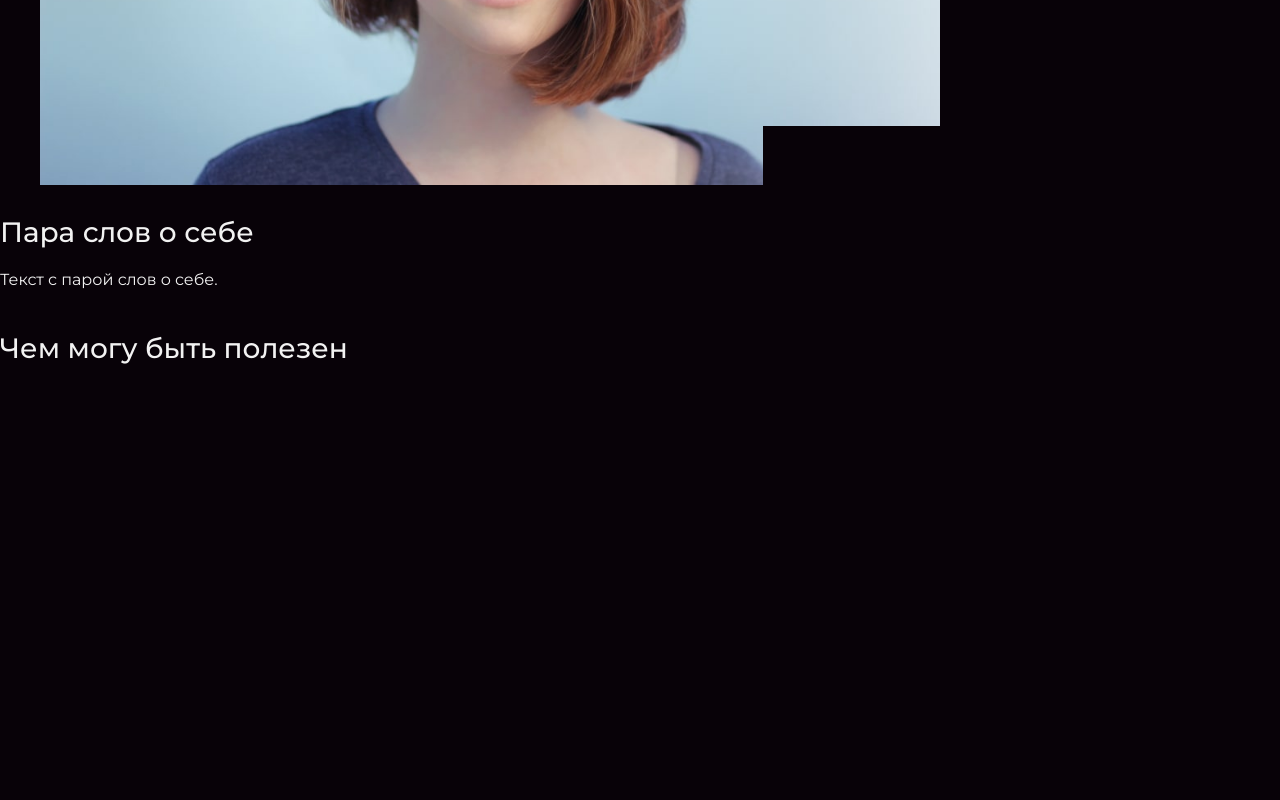
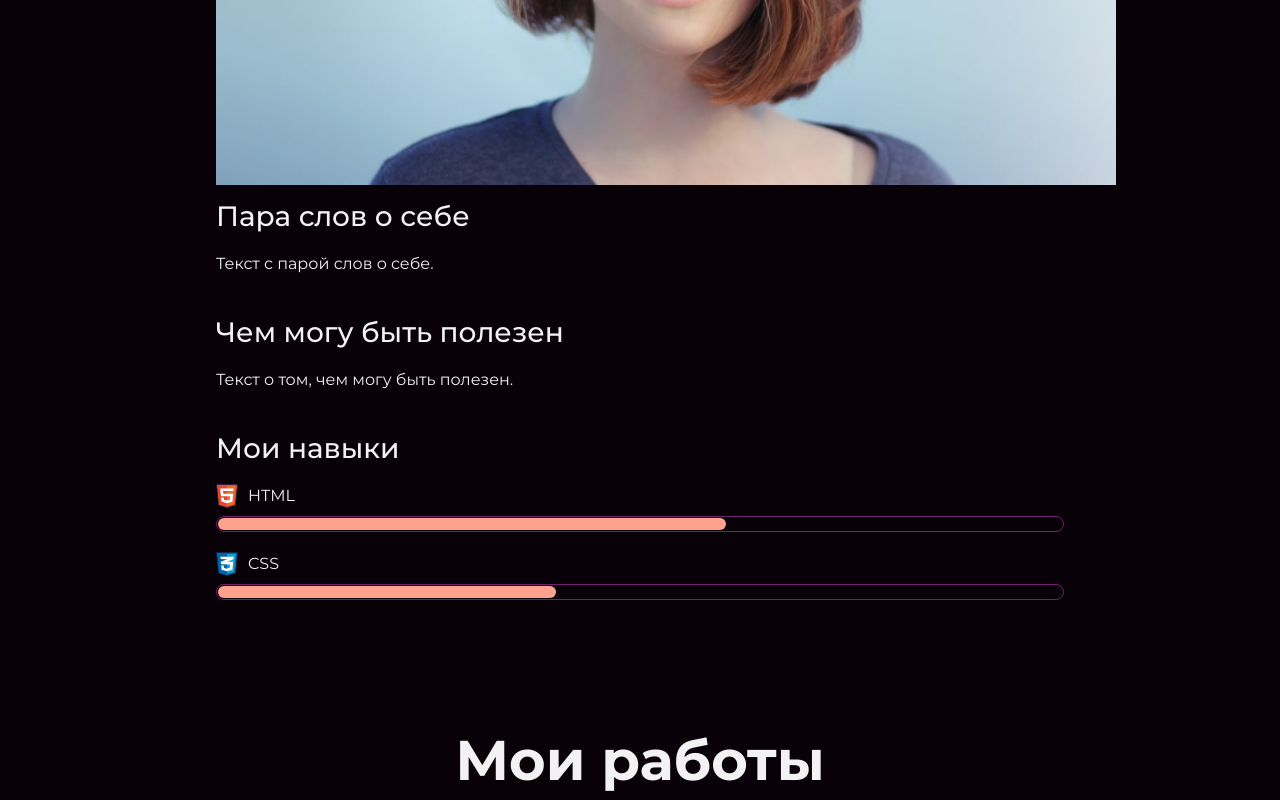
Before and after one commit to oldNASGUL/my-saitt, a plain HTML site: page index.html in a window 1280 px wide. Shown: the part 1399-2199 px from the top of the page. Drawn offline with Linux system fonts and the light colour scheme.

Commit message:
редакт страницы

```diff
--- a/index.html
+++ b/index.html
@@ -17,19 +17,34 @@
 
     <section class="hero-image">
       <h1 class="heading">Неопознанный Енот</h1>
-      <p>Junior верстальщик</p>
+      <p class="hero-image p">Junior верстальщик</p>
     </section>
 
     <section class="intro">
+      <div class="container">
         <h2 class="subheading">Давайте познакомимся</h2>
          <figure>
             <img src="files/user.jpg" width="900" height="" alt="Фотография неопознаного енота">
-       </figure>
+         </figur>
+         <div>
 
           <h3>Пара слов о себе</h3>
           <p>Текст с парой слов о себе.</p>
+         </div>
+         <div>
           <h3>Чем могу быть полезен</h3>
           <p>Текст о том, чем могу быть полезен.</p>
+        </div>
+
+        <div class="skills">
+          <h3>Мои навыки</h3>
+          <dl class="skills-list">
+            <dt class="skill-html">HTML<dt>
+              <dd class="level"><div style="width:60%;">60%</div></dd>
+              <dt class="skill-css">CSS</dt>
+              <dd class="level"><div style="width:40%;">40%</div></dd>
+          </dl>
+      </div>
     </section>
 
     <section class="portfolio">
```
Lines whose indentation alone changed are shown as unchanged.
